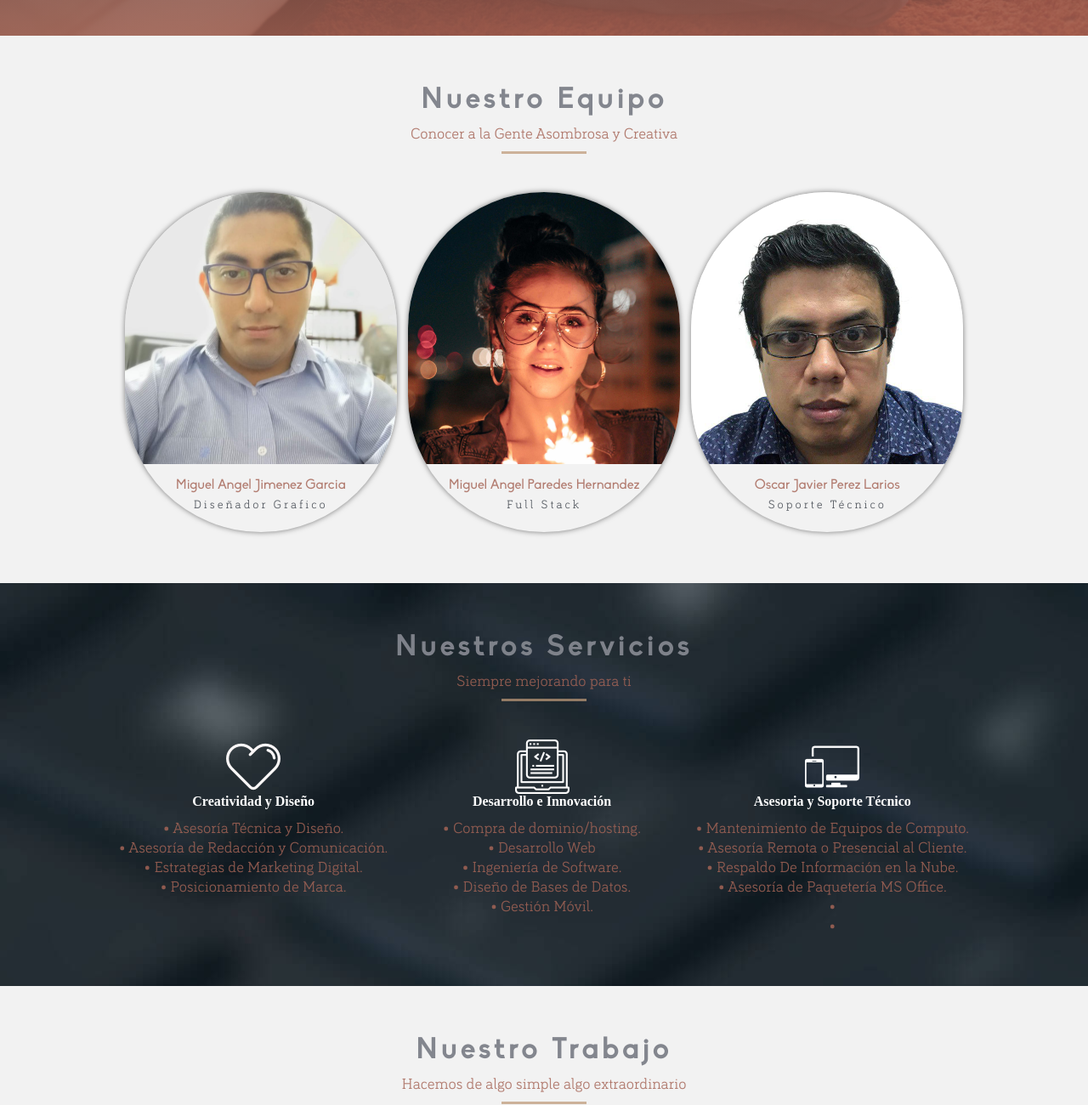
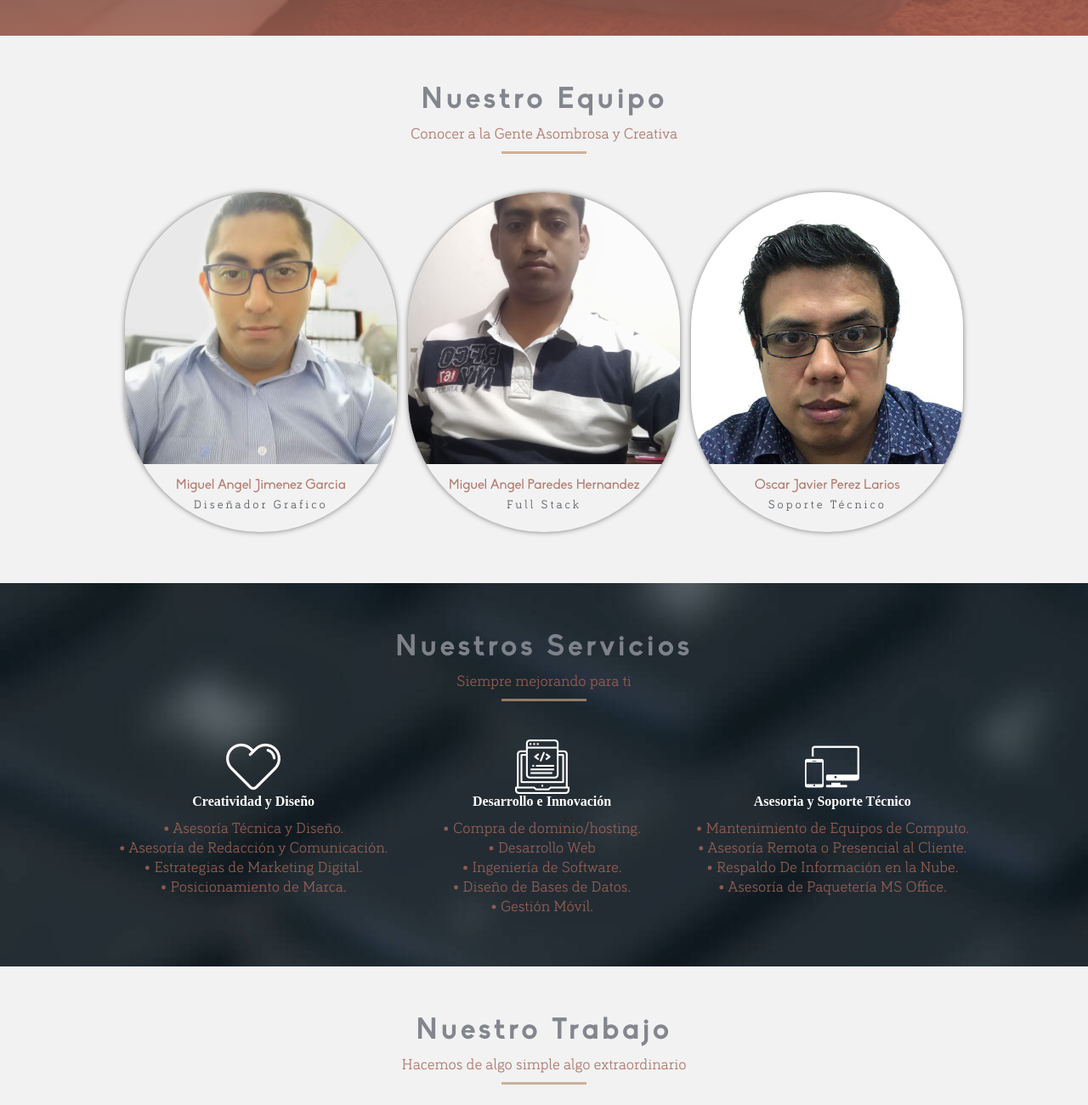
Before and after one commit to OscarLarios7a/OscarLarios7a.github.io, a plain HTML site: page index.html in a window 1280 px wide. Shown: the part 758-2058 px from the top of the page at 85% size. Drawn offline with Linux system fonts and the light colour scheme; a web font is replaced by a local one.

Commit message:
Cargue la Imagen del FullStack

```diff
--- a/index.html
+++ b/index.html
@@ -53,7 +53,7 @@
 				</div>
 				<div class="content-card">
 					<div class="people">
-						<img src="img/people2.jpg" alt="">
+						<img src="img/FullStack.JPG" alt="">
 					</div>
 					<div class="texto-team">
 						<h4>Miguel Angel Paredes Hernandez</h4>
@@ -101,9 +101,6 @@
 						<p>&#8226; Asesoría Remota o Presencial al Cliente.</p>
 						<p>&#8226; Respaldo De Información en la Nube.</p>
 						<p>&#8226; Asesoría de Paquetería MS Office.</p>
-						<p>&#8226; </p>
-						<p>&#8226; </p>
-
 					</div>
 				</div>
 			</div>
```
Also changed, not shown: img/FullStack.JPG (added).
